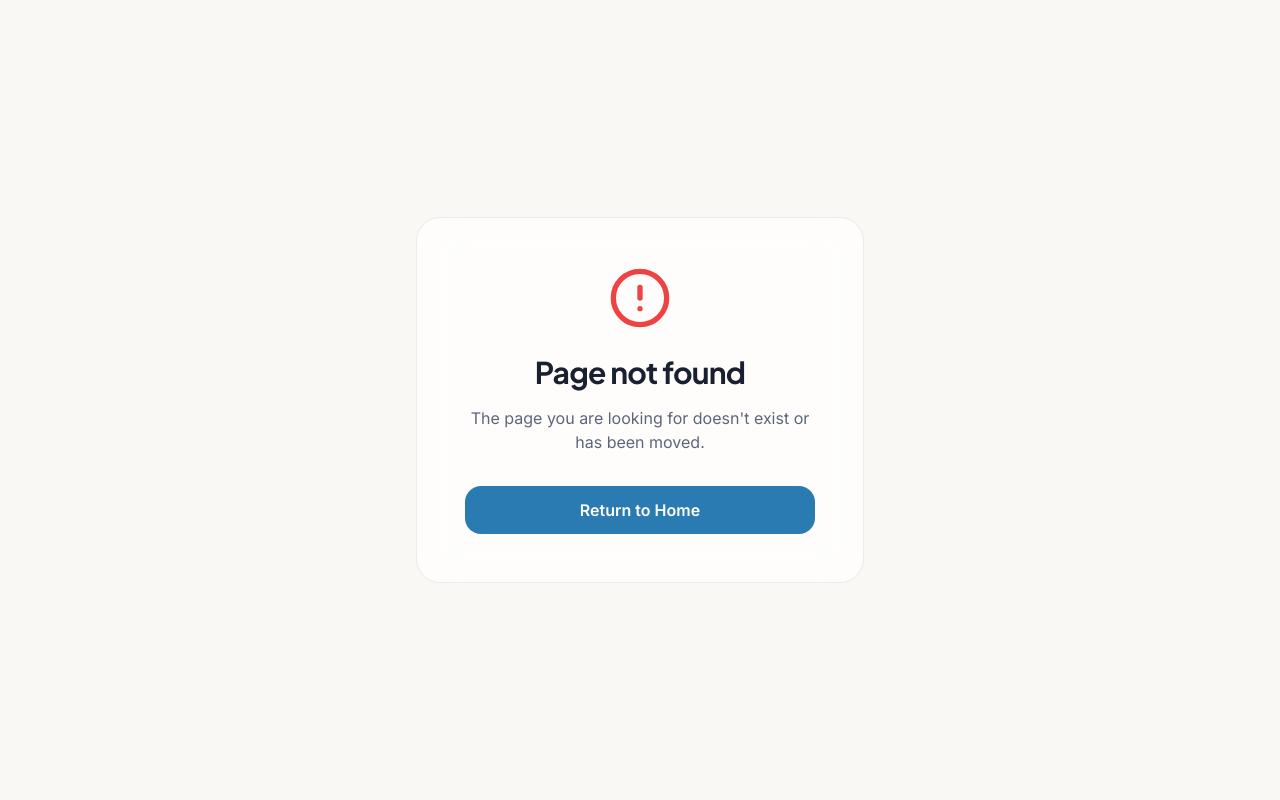
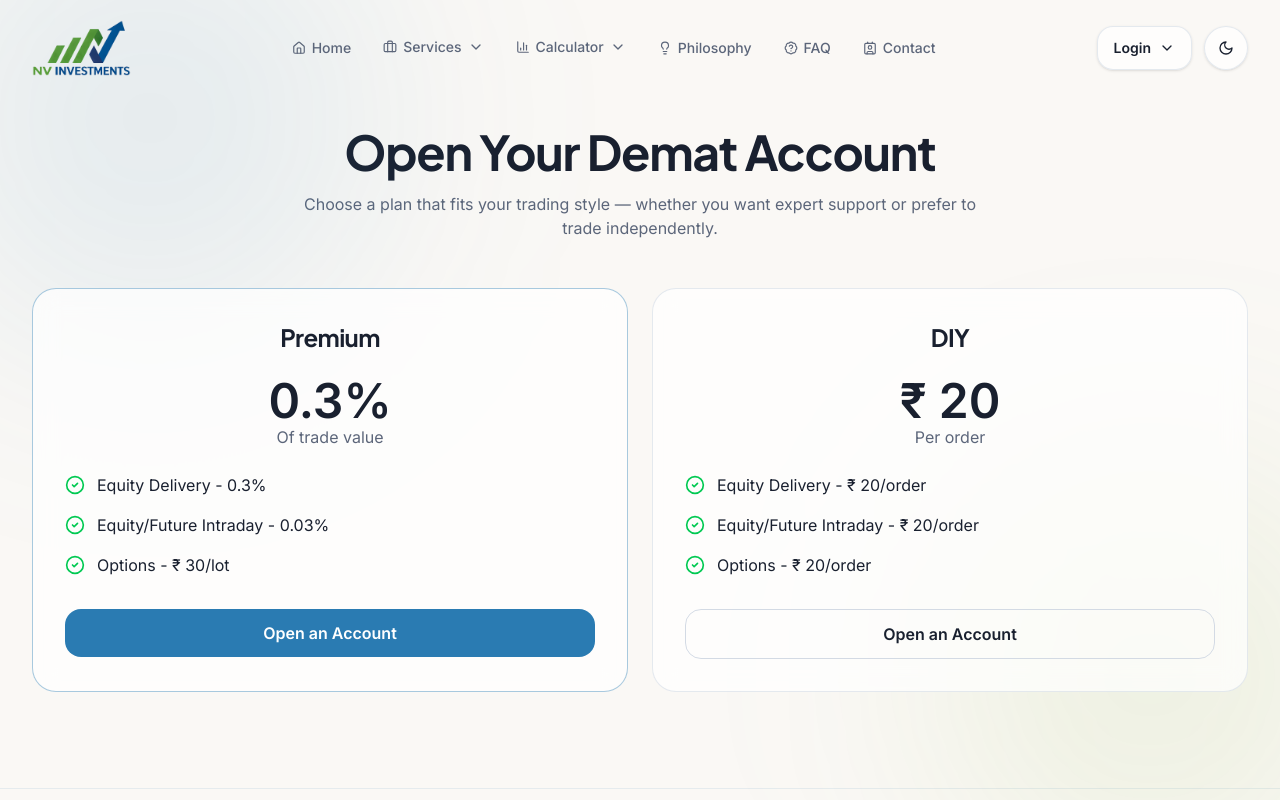
Before and after one commit to nvwealth2025-code/website-investment-frontend, a Next.js app: page /open-demat-account in a window 1280 px wide. Before the commit this address had no page. Shown: the top 800 px of the page. Built offline with nearby package versions, Linux system fonts and the light colour scheme.

Commit message:
changes in open demat account

```diff
--- /dev/null
+++ b/src/app/open-demat-account/page.tsx
@@ -0,0 +1,106 @@
+import type { Metadata } from "next";
+import Navbar from "@/components/layout/Navbar";
+import Footer from "@/components/layout/Footer";
+import ScrollToTop from "@/components/ScrollToTop";
+import { CheckCircle2 } from "lucide-react";
+
+export const metadata: Metadata = {
+  title: "Open Demat Account | NV Investments",
+  description:
+    "Choose between Premium and DIY brokerage plans and open your demat account with NV Investments.",
+};
+
+export default function OpenDematAccountPage() {
+  return (
+    <div className="min-h-screen bg-background relative overflow-hidden">
+      <Navbar />
+
+      {/* Background Blur Effects */}
+      <div className="pointer-events-none absolute inset-0">
+        <div className="absolute -top-28 -left-20 w-115 h-115 rounded-full bg-[#2A7DB5]/10 blur-[120px]" />
+        <div className="absolute top-1/3 -right-20 w-105 h-105 rounded-full bg-[#84B135]/10 blur-[120px]" />
+      </div>
+
+      <main className="pt-32 pb-24">
+        <div className="max-w-7xl mx-auto px-4 sm:px-6 lg:px-8">
+
+          {/* Header */}
+          <section className="text-center mb-12">
+            <h1 className="text-4xl md:text-5xl font-bold mb-4">
+              Open Your Demat Account
+            </h1>
+            <p className="text-muted-foreground max-w-2xl mx-auto">
+              Choose a plan that fits your trading style — whether you want expert support or prefer to trade independently.
+            </p>
+          </section>
+
+          {/* Pricing Cards */}
+          <section className="grid md:grid-cols-2 gap-6">
+
+            {/* Premium Plan */}
+            <div className="rounded-3xl border border-primary/40 bg-card/70 backdrop-blur-md p-8">
+              <h2 className="text-2xl font-bold mb-6 text-center">Premium</h2>
+
+              <div className="text-center mb-6">
+                <p className="text-5xl font-bold">0.3%</p>
+                <p className="text-muted-foreground">Of trade value</p>
+              </div>
+
+              <ul className="space-y-4 mb-8">
+                <li className="flex items-center gap-3">
+                  <CheckCircle2 className="text-green-500 w-5 h-5" />
+                  Equity Delivery - 0.3%
+                </li>
+                <li className="flex items-center gap-3">
+                  <CheckCircle2 className="text-green-500 w-5 h-5" />
+                  Equity/Future Intraday - 0.03%
+                </li>
+                <li className="flex items-center gap-3">
+                  <CheckCircle2 className="text-green-500 w-5 h-5" />
+                  Options - ₹ 30/lot
+                </li>
+              </ul>
+
+              <button className="w-full rounded-xl bg-primary text-white py-3 font-semibold hover:brightness-110">
+                Open an Account
+              </button>
+            </div>
+
+            {/* DIY Plan */}
+            <div className="rounded-3xl border border-border/60 bg-card/70 backdrop-blur-md p-8">
+              <h2 className="text-2xl font-bold mb-6 text-center">DIY</h2>
+
+              <div className="text-center mb-6">
+                <p className="text-5xl font-bold">₹ 20</p>
+                <p className="text-muted-foreground">Per order</p>
+              </div>
+
+              <ul className="space-y-4 mb-8">
+                <li className="flex items-center gap-3">
+                  <CheckCircle2 className="text-green-500 w-5 h-5" />
+                  Equity Delivery - ₹ 20/order
+                </li>
+                <li className="flex items-center gap-3">
+                  <CheckCircle2 className="text-green-500 w-5 h-5" />
+                  Equity/Future Intraday - ₹ 20/order
+                </li>
+                <li className="flex items-center gap-3">
+                  <CheckCircle2 className="text-green-500 w-5 h-5" />
+                  Options - ₹ 20/order
+                </li>
+              </ul>
+
+              <button className="w-full rounded-xl border border-border py-3 font-semibold hover:bg-muted">
+                Open an Account
+              </button>
+            </div>
+
+          </section>
+        </div>
+      </main>
+
+      <Footer />
+      <ScrollToTop />
+    </div>
+  );
+}
--- a/src/components/layout/Navbar.tsx
+++ b/src/components/layout/Navbar.tsx
@@ -46,7 +46,7 @@ export default function Navbar() {
   const navLinks = [
     { name: "Philosophy", href: "/#approach", icon: Lightbulb },
     { name: "FAQ", href: "/#faq", icon: BadgeHelp },
-    { name: "Contact", href: "/#contact", icon: Contact },
+    { name: "Contact", href: "/#contact", icon: Contact }
   ];
 
   const allServices = servicesData;
@@ -244,7 +244,7 @@ export default function Navbar() {
                   Report Login
                 </a>
                      <a
-                  href="https://jplus.jainam.in/"
+                  href="/open-demat-account"
                   target="_blank"
                   rel="noreferrer"
                   className="block rounded-xl px-3 py-2.5 text-sm font-medium text-muted-foreground transition-colors hover:bg-primary/8 hover:text-foreground"
@@ -440,6 +440,15 @@ export default function Navbar() {
               >
                 Report Login
               </a>
+                     <a
+                href="/open-demat-account"
+                target="_blank"
+                rel="noreferrer"
+                className="block rounded-md px-2 py-1.5 text-sm text-muted-foreground hover:bg-primary/10 hover:text-foreground"
+                onClick={() => setMobileMenuOpen(false)}
+              >
+                Open Demat Account
+              </a>
             </div>
           </div>
 
```
